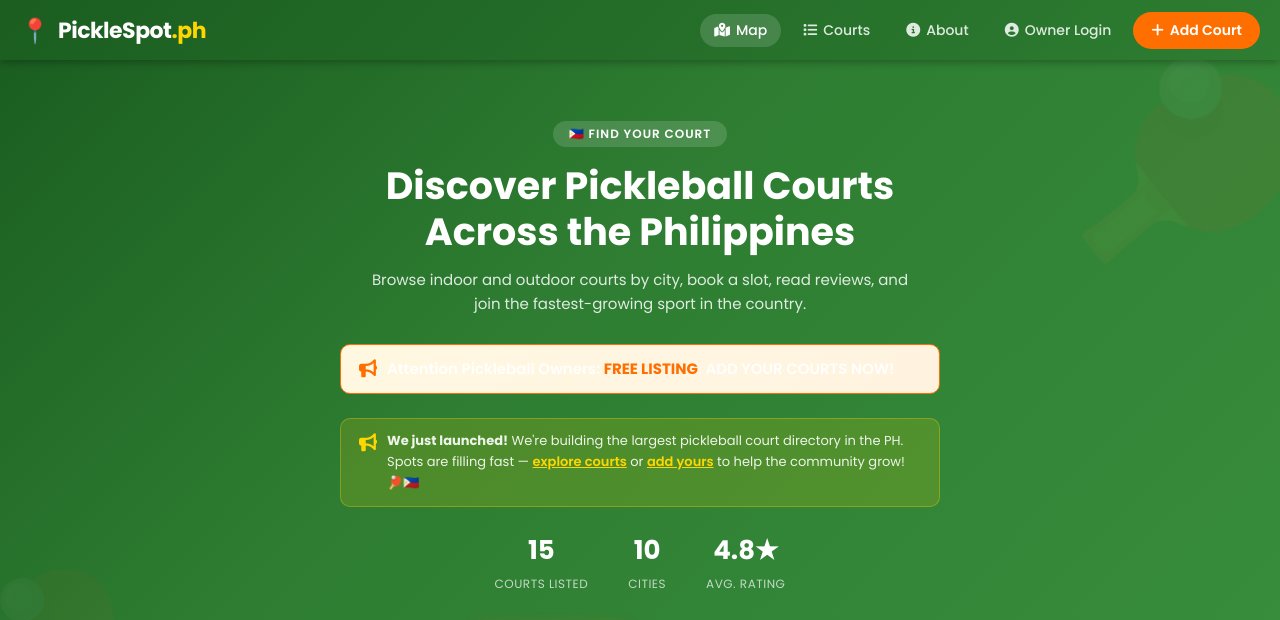
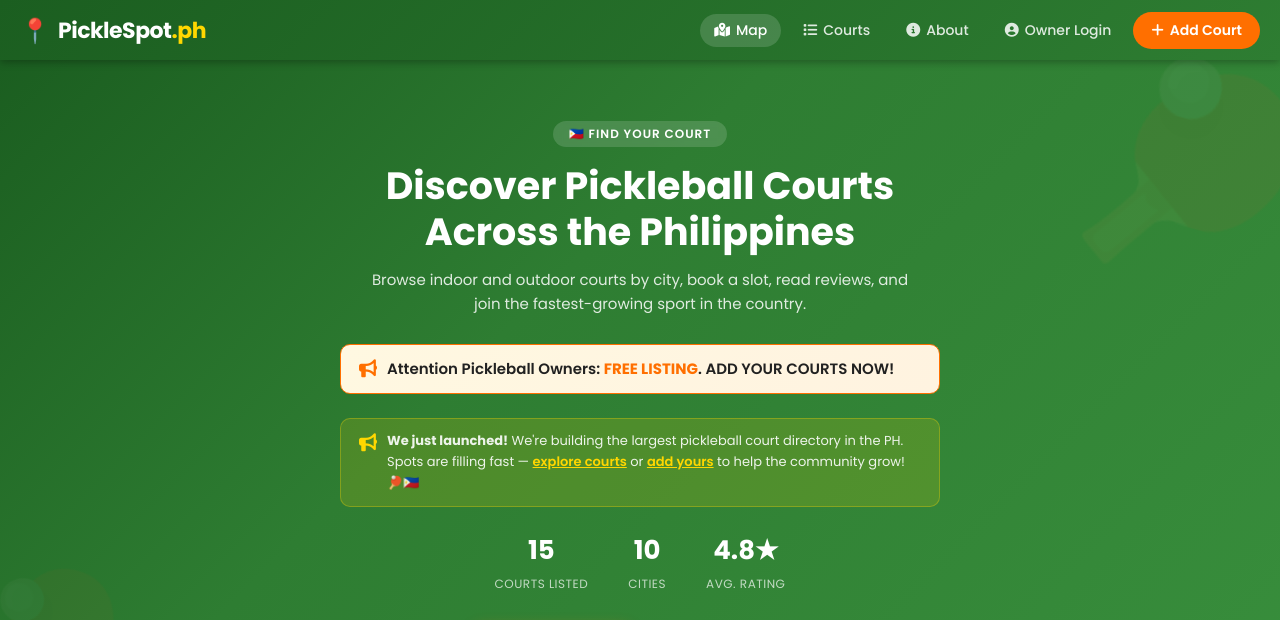
Before and after one commit to torche0713-oss/picklespotph, a plain HTML site: page index.html in a window 1280 px wide. Shown: the top 620 px of the page. Drawn offline with nearby package versions, Linux system fonts and the light colour scheme; no server answers.

Commit message:
Add files via upload

```diff
--- a/index.html
+++ b/index.html
@@ -95,7 +95,7 @@
       <span class="hero-badge">🇵🇭 Find Your Court</span>
       <h1>Discover Pickleball Courts<br/>Across the Philippines</h1>
       <p class="hero-sub">Browse indoor and outdoor courts by city, book a slot, read reviews, and join the fastest-growing sport in the country.</p>
-      <div class="hero-launch-notice" style="border-color:var(--accent);background:linear-gradient(135deg,#fff8e1,#fff3e0)">
+      <div class="hero-launch-notice" style="border-color:var(--accent);background:linear-gradient(135deg,#fff8e1,#fff3e0);color:var(--text)">
         <i class="fas fa-bullhorn" style="color:var(--accent)"></i>
         <span style="font-weight:600;font-size:15px">Attention Pickleball Owners: <span style="color:var(--accent);font-weight:700">FREE LISTING</span>. ADD YOUR COURTS NOW!</span>
       </div>
```
